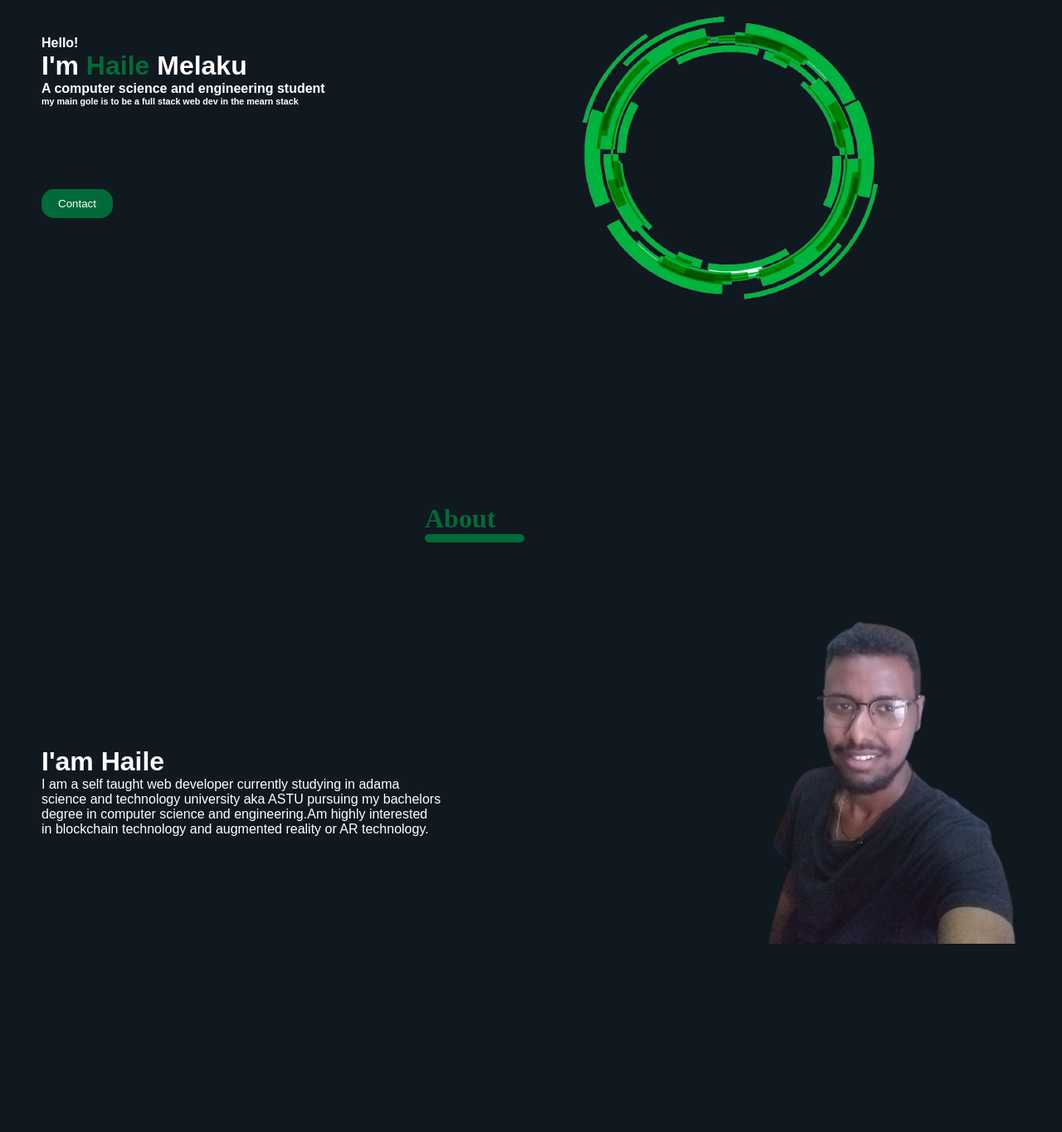
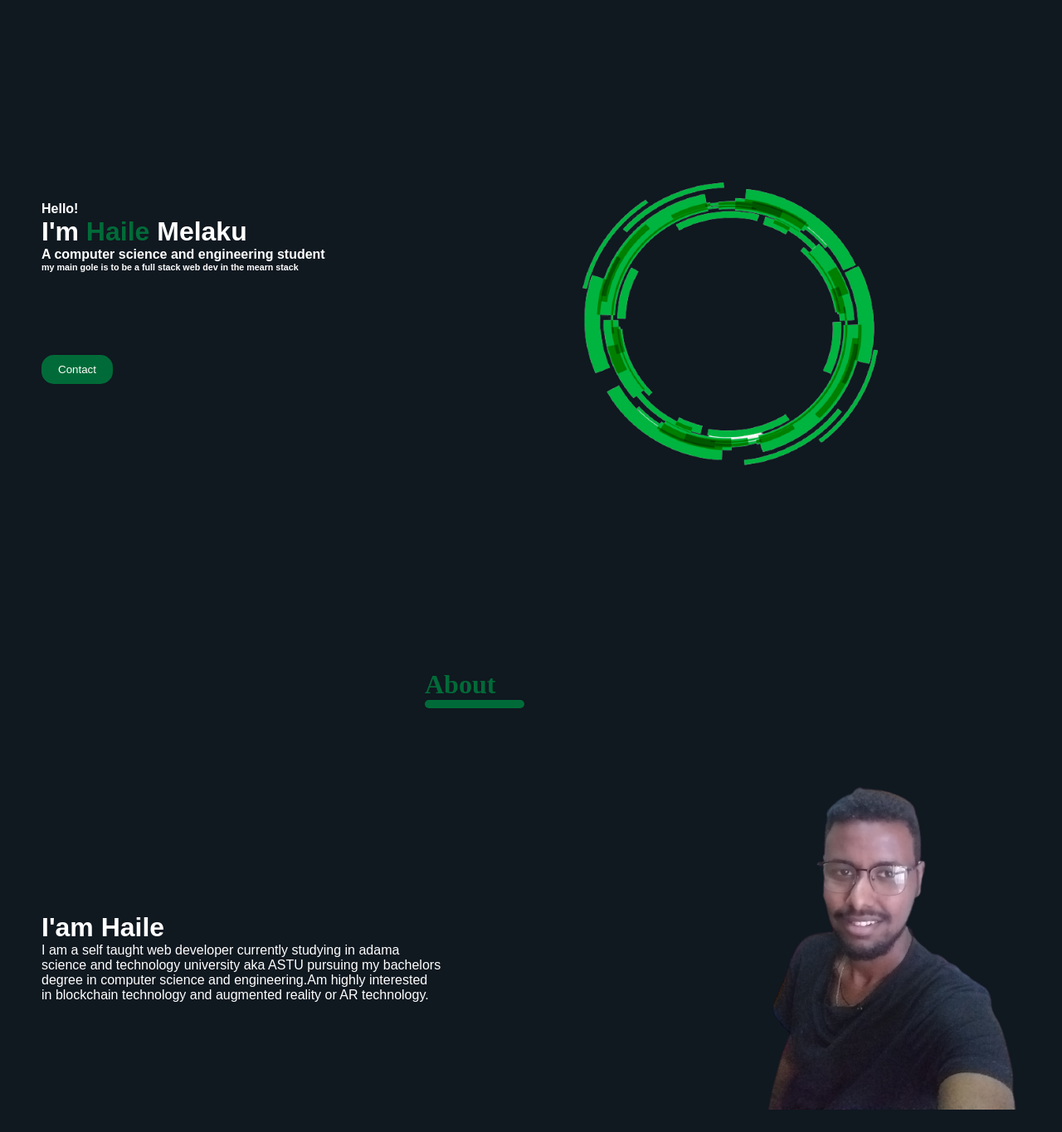
Before and after one commit to Haile-08/Personal_Websites, a plain HTML site: page index.html in a window 1280 px wide. Shown: the part 75-1440 px from the top of the page at 83% size. Drawn offline with Linux system fonts and the light colour scheme.

Commit message:
last touch

```diff
--- a/css/style.css
+++ b/css/style.css
@@ -16,7 +16,7 @@ body{
 
 .header-1{
     display: flex;
-
+    margin-bottom: 50px;
     justify-content: space-between;
     padding: 20px 0px 20px 0px;
 }
@@ -70,6 +70,7 @@ body{
     justify-content: space-between;
     padding-bottom: 200px;
     font-family: sans-serif;
+    margin-top: 200px;
 }
 .haile{
     color: var(--mygreen);
@@ -80,6 +81,7 @@ body{
     padding-right: 50px;
 }
 .image{
+
     margin-right: 200px;
 }
 
@@ -96,7 +98,7 @@ body{
 
 /*===========about=========*/
 .about{
-    padding-bottom: 300px;
+    padding-bottom: 50px;
 }
 .aboutmin{
     margin-left: 40%;
```
